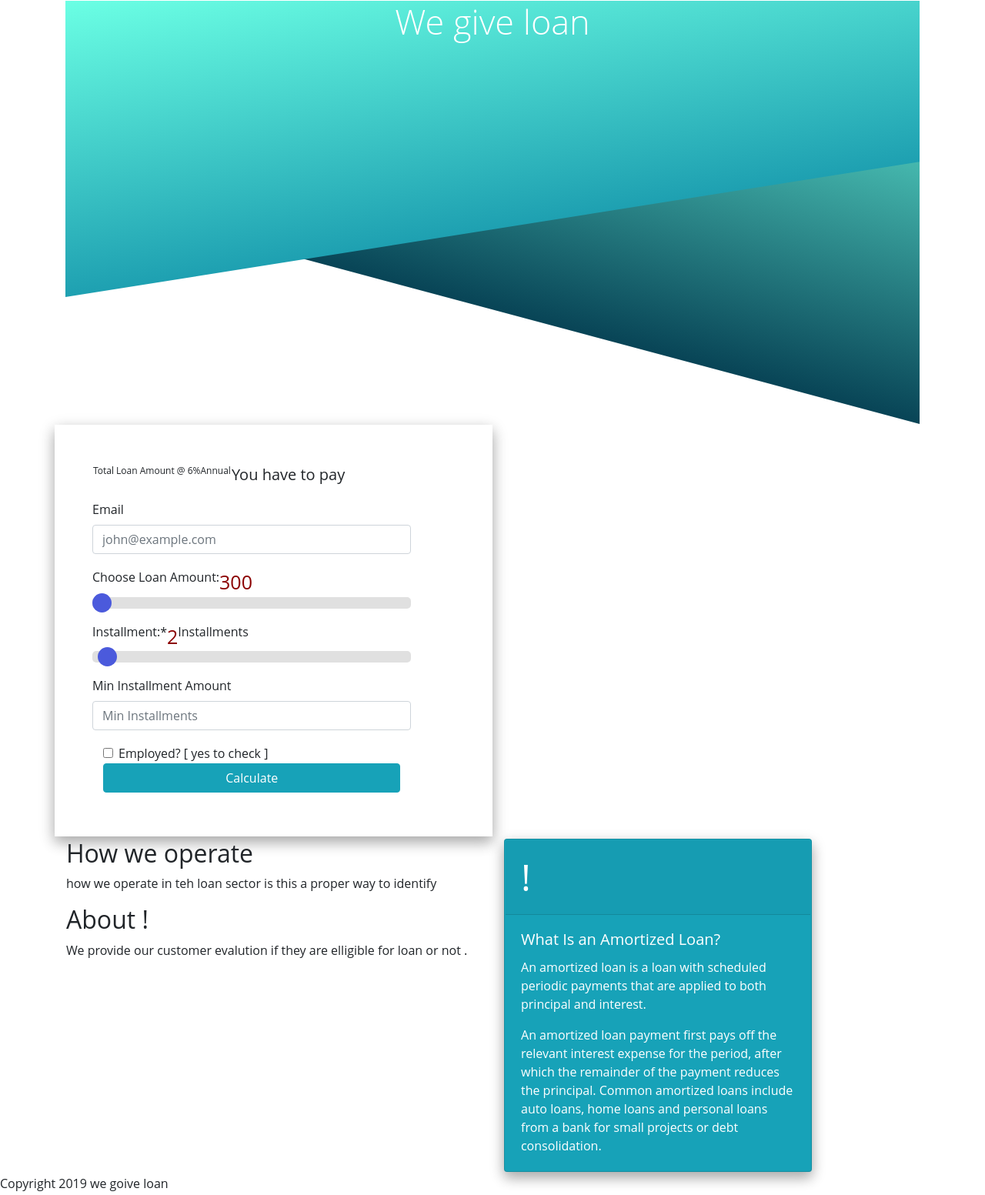
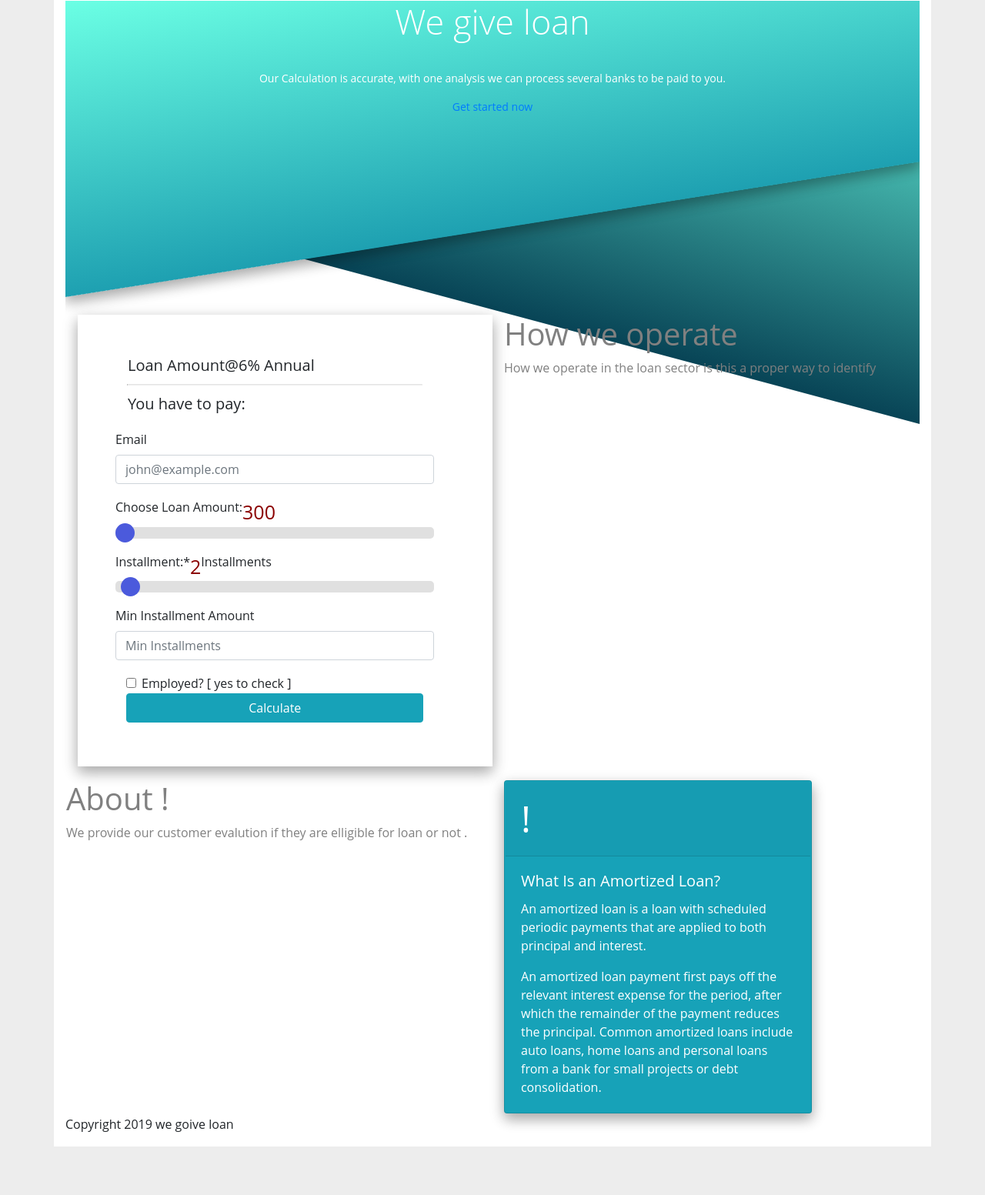
Before and after one commit to zachowdhury/loan-project, a plain HTML site: page index.html in a window 1280 px wide. Shown: the whole page at 77% size. After the commit the page ends 1490 px from the top, so only its background shows below. Drawn offline with nearby package versions, Linux system fonts and the light colour scheme.

Commit message:
custom layout again

```diff
--- a/css/calculator.css
+++ b/css/calculator.css
@@ -7,11 +7,15 @@
 body{
  font-family: 'Roboto', sans-serif;
  font-family: 'Open Sans', sans-serif;
+ background-color: #ededed;
 }
 
 div{
   padding: 1px;
   /* margin-top: 10px; */
+}
+.container{
+  background-color: #ffffff;
 }
 header {
   position: relative;
@@ -20,7 +24,7 @@ header {
   overflow: hidden;
   /*background-image: linear-gradient( #6bffe4,#084456);*/
 }
-header h1{
+header h1 {
 
   font-size: 45px;
   font-weight: 100;
@@ -28,6 +32,18 @@ header h1{
   color: white;
   text-align: center;
 }
+
+header p, h2 {
+  font-size: 14px;
+  position: relative;
+  color: white;
+  text-align: center;
+}
+
+aside {
+  color: gray;
+}
+
 .header_bg {
   position: absolute;
   top: 0;
--- a/index.html
+++ b/index.html
@@ -14,27 +14,44 @@
 
 <body>
     <div class="container fluid">
-        <header>
+        <header style="margin-bottom:-200px;">
             <div class="header_bg"></div>
-            <div class="header_bg1"></div>
+            <div class="header_bg1 card-holder"></div>
             <h1>We give loan</h1>
+
             <div>
                 <nav style="color:white;">
-                  navigator//nav//nav//
-            </nav>
+                    navigator//nav//nav//
+                </nav>
             </div>
+            <section class="hero text-light text-center">
+                <div class="container-sm">
+                    <div class="hero-inner">
+                        <!-- <h2 class="hero-title h2-mobile mt-0 is-revealing">Landing template for startups</h1> -->
+                        <p class="hero-paragraph is-revealing">Our Calculation is accurate, with one analysis we can process
+                            several banks to be paid to you.</p>
+                        <p class="hero-cta is-revealing"><a class="button button-secondary button-shadow" href="#loan-space">Get
+                                started now</a></p>
+                        <div class="hero-media">
+                        </div>
+                    </div>
+                </div>
+            </section>
         </header>
-        <!-- <div class="row">
-        </div> -->
         <div class="row">
+            <svg width="132" height="40" xmlns="http://www.w3.org/2000/svg">
+            </svg>
+        </div>
+        <section id="loan-space"></section>
+        <div class="row" style="margin:15px;">
             <div class="col col-6 d-flex card-holder">
-                <form class=" p-5 ">
-                    <div class="form-group row">
-                        <div for="amount" style="font-size:12px;">Total Loan Amount @ 6%Annual
+                <form id="loan-form" class="p-5">
+                    <div class="form-group">
+                        <div style="font-size:20px;">Loan Amount@6% Annual</div>
+                        <hr>
+                        <div style="font-size:20px">
+                            You have to pay: <span id="result"></span>
                         </div>
-                        <span style="font-size:20px" id="result">
-                            You have to pay
-                        </span>
                     </div>
                     <div class="form-group row">
                         <label for="installments">Email</label>
@@ -43,7 +60,7 @@
                     <div class="form-group row">
                         <label for="amount_range"> Choose Loan Amount:</label>
                         <span id="amount_value" style="color:darkred; font-size:25px;"></span>
-                        <input type="range" min="300" max="6000" step="300" value="100" class="slider" id="amount_range">
+                        <input type="range" min="300" max="6000" step="300" value="300" class="slider" id="amount_range">
                     </div>
 
                     <div class="form-group row">
@@ -67,23 +84,22 @@
                 </form>
             </div>
             <div class="col col-6 d-flex ">
+                <section id="About-us">
+                    <aside>
+                        <h1>How we operate</h1>
+                        <p>
+                            How we operate in the loan sector is this a proper way to identify
+                        </p>
+                    </aside>
+
+                </section>
             </div>
         </div>
 
         <div class="row">
-            <div class="col col-6">
-
-                <section id="About-us">
-                    <article>
-                        <h2>How we operate</h2>
-                        <p>
-                            how we operate in teh loan sector is this a proper way to identify
-                        </p>
-                    </article>
-
-                </section>
+            <div class="col col-6 d-flex ">
                 <aside>
-                    <h2>About !</h2>
+                    <h1>About !</h1>
                     <p>We provide our customer evalution if they are elligible for loan or not .</p>
                 </aside>
             </div>
@@ -106,10 +122,11 @@
                 </div>
             </div>
         </div>
+        <footer>
+            <p>Copyright 2019 we goive loan</p>
+        </footer>
     </div>
-    <footer>
-        <p>Copyright 2019 we goive loan</p>
-    </footer>
+
 
     <script>
 
```
